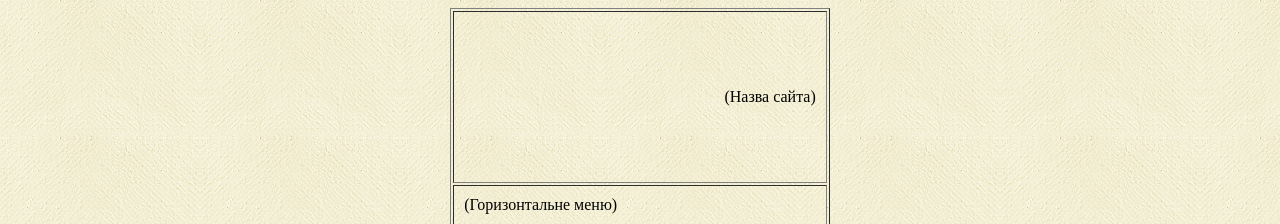
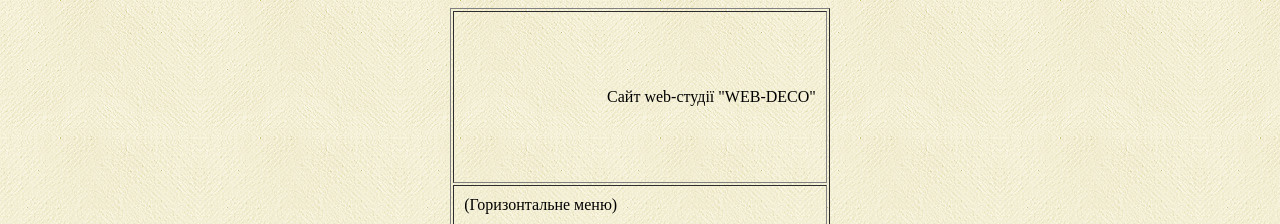
Before and after one commit to holovko1/holovko1.github.io, a plain HTML site: page index.html in a window 1280 px wide. Shown: the top 224 px of the page. Drawn offline with Linux system fonts and the light colour scheme.

Commit message:
05 - Вказати назву сайта

```diff
--- a/index.html
+++ b/index.html
@@ -9,7 +9,7 @@
 <body background="images/bg.jpg">
 <table border="1" align="center" cellpadding="10" >
     <tr>
-        <td colspan="2" height="150" align="right">(Назва сайта)</td>
+        <td colspan="2" height="150" align="right">Сайт web-студії "WEB-DECO"</td>
     </tr>
     <tr>
         <td colspan="2">(Горизонтальне меню)</td>
```
